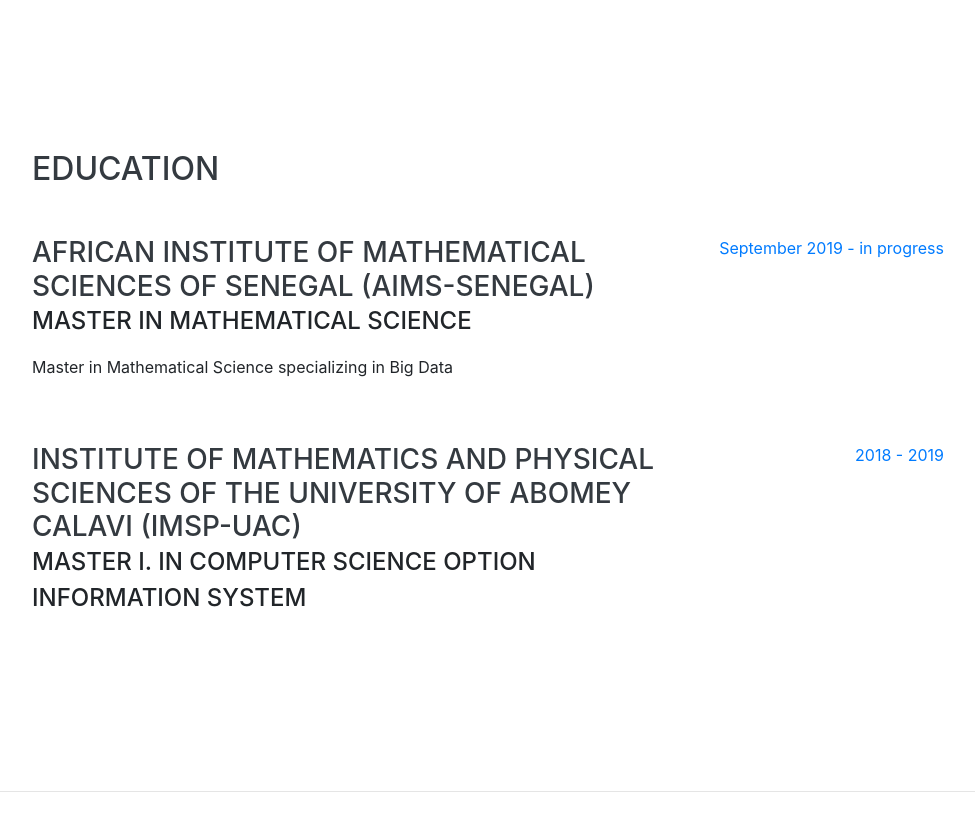
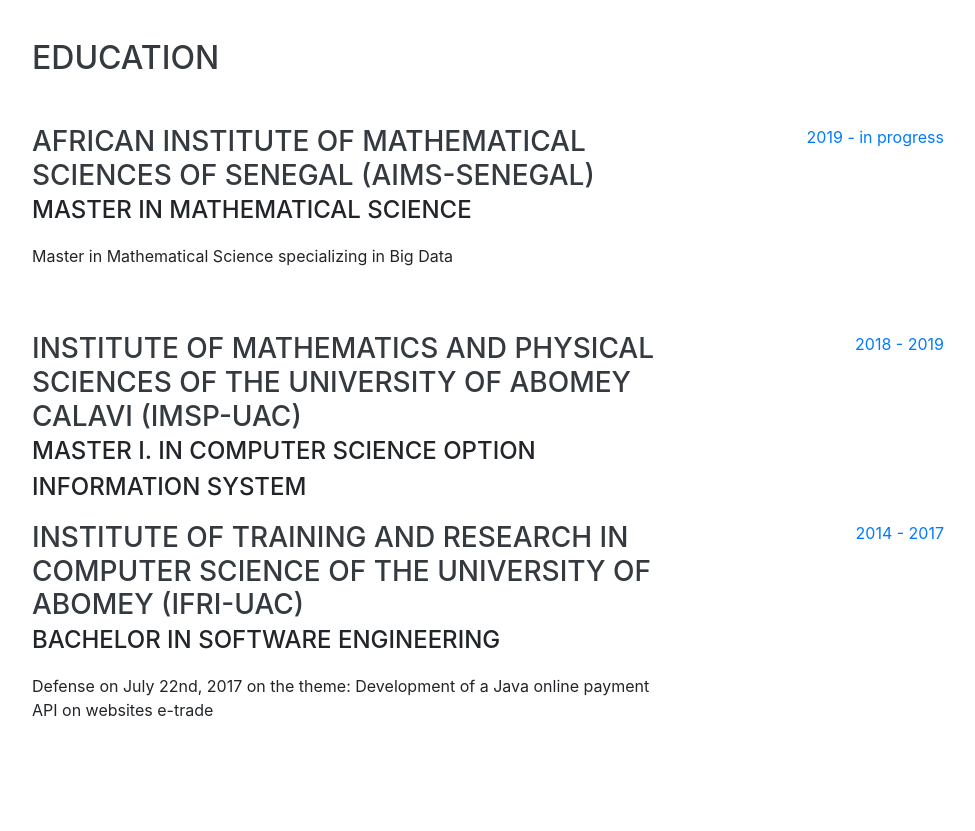
Before and after one commit to osiastossou/osiastossou.github.io, a website with bundled scripts: page index.html in a window 1280 px wide. Shown: the part 2000-2831 px from the top of the page, without its empty margins (288-1263 px from the left). Built offline with nearby package versions, Linux system fonts and the light colour scheme; files whose address does not match are found by name; a web font is replaced by a local one.

Commit message:
Mise en ligne du template CV ++++++

```diff
--- a/index.html
+++ b/index.html
@@ -182,7 +182,7 @@
             <p></p>
           </div>
           <div class="resume-date text-md-right">
-            <span class="text-primary">September 2019 - in progress</span>
+            <span class="text-primary">2019 - in progress</span>
           </div>
         </div>
 
@@ -194,6 +194,17 @@
           </div>
           <div class="resume-date text-md-right">
             <span class="text-primary">2018 - 2019</span>
+          </div>
+        </div>
+        <div class="resume-item d-flex flex-column flex-md-row justify-content-between mb-5">
+          <div class="resume-content">
+            <h3 class="mb-0">Institute of Training and Research in Computer Science of the University of Abomey (IFRI-UAC)</h3>
+            <div class="subheading mb-3">Bachelor in Software Engineering</div>
+            <div>Defense on July 22nd, 2017 on the theme: Development of a Java online payment API on websites e-trade</div>
+            <p></p>
+          </div>
+          <div class="resume-date text-md-right">
+            <span class="text-primary">2014 - 2017</span>
           </div>
         </div>
 
```
